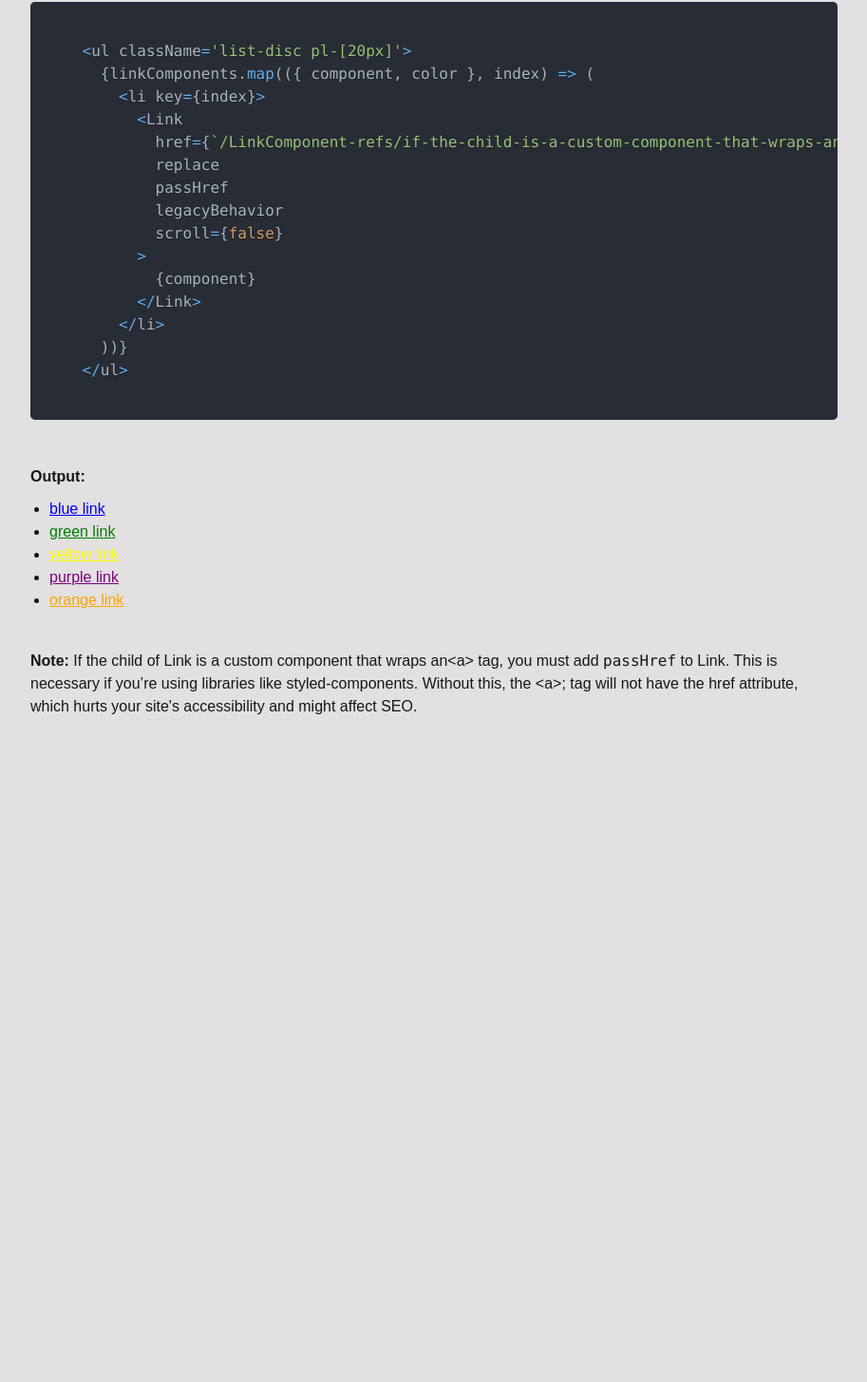
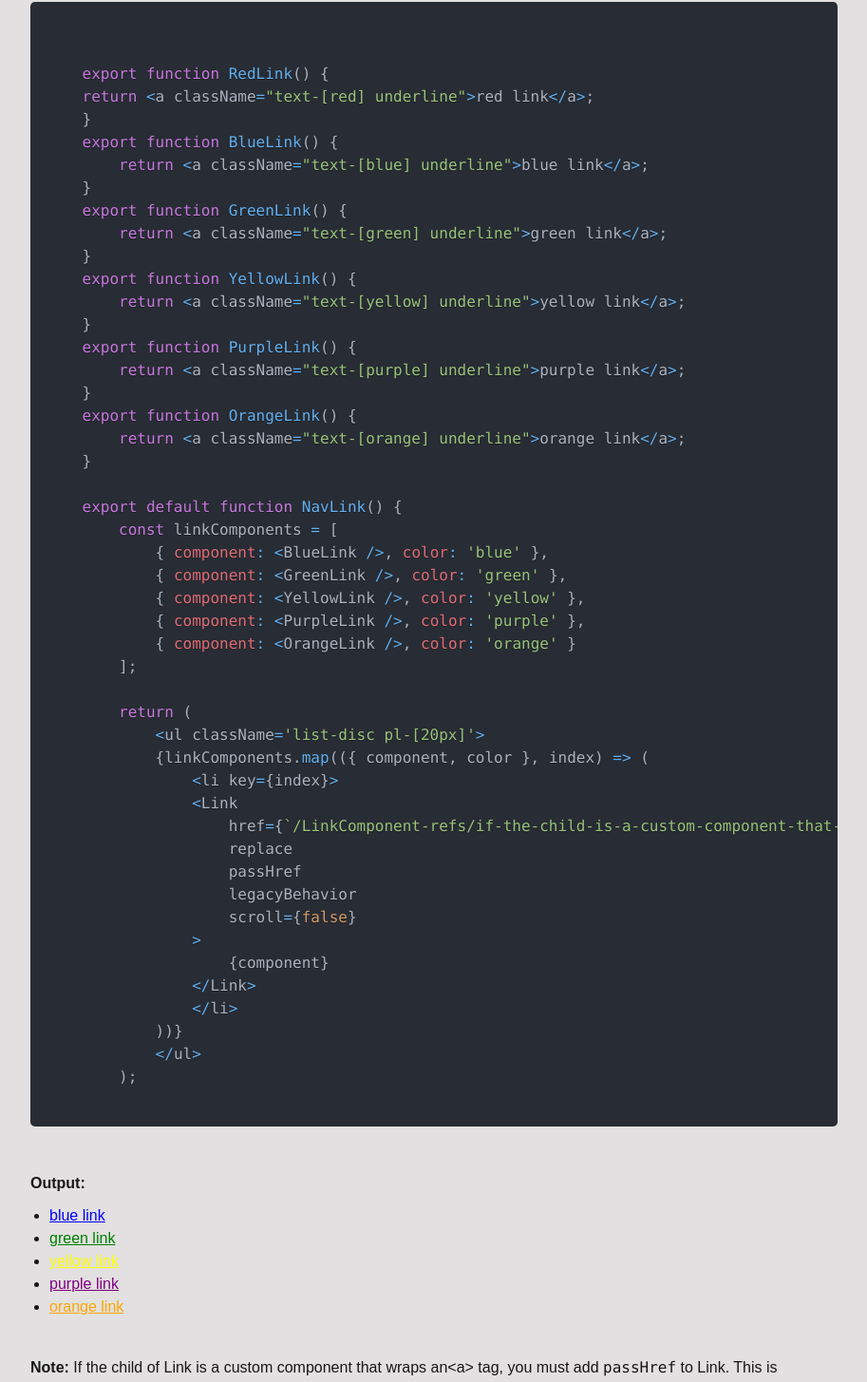
Before and after one commit to ReggieAlbiosA/nextjs-fundamentals, a Next.js app: page /LinkComponent-refs/if-the-child-is-a-custom-component-that-wraps-an-a-tag in a window 1280 px wide. Shown: the part 219-1674 px from the top of the page at 95% size, without its empty margins (183-1096 px from the left). Before the commit the page ends 975 px from the top, so only its background shows below. Built offline with nearby package versions, Linux system fonts and the light colour scheme.

Commit message:
fixed build time error instance of 3

```diff
--- a/app/LinkComponent-refs/if-the-child-is-a-custom-component-that-wraps-an-a-tag/page.tsx
+++ b/app/LinkComponent-refs/if-the-child-is-a-custom-component-that-wraps-an-a-tag/page.tsx
@@ -33,6 +33,36 @@ export default function NavLink() {
     ];
 
     const code = `
+
+    export function RedLink() {
+    return <a className="text-[red] underline">red link</a>;
+    }
+    export function BlueLink() {
+        return <a className="text-[blue] underline">blue link</a>;
+    }
+    export function GreenLink() {
+        return <a className="text-[green] underline">green link</a>;
+    }
+    export function YellowLink() {
+        return <a className="text-[yellow] underline">yellow link</a>;
+    }
+    export function PurpleLink() {
+        return <a className="text-[purple] underline">purple link</a>;
+    }
+    export function OrangeLink() {
+        return <a className="text-[orange] underline">orange link</a>;
+    }
+
+    export default function NavLink() {
+        const linkComponents = [
+            { component: <BlueLink />, color: 'blue' },
+            { component: <GreenLink />, color: 'green' },
+            { component: <YellowLink />, color: 'yellow' },
+            { component: <PurpleLink />, color: 'purple' },
+            { component: <OrangeLink />, color: 'orange' }
+        ];
+
+        return (
             <ul className='list-disc pl-[20px]'>
             {linkComponents.map(({ component, color }, index) => (
                 <li key={index}>
@@ -48,13 +78,15 @@ export default function NavLink() {
                 </li>
             ))}
             </ul>
+        );
         `;
+
 
     return (
         <section className="w-full max-w-[850px] mx-auto pt-[50px] flex flex-col gap-y-[40px]">
             <div>
                 <h1 className="font-bold text-[2rem]">
-                    Custom Component that wraps an {`<a>`} tag from next.js Link Component
+                    Custom Component that wraps an <span>&lt;a&gt;</span> tag from next.js Link Component
                 </h1>
                 <hr className="border-b-[2px] border-[#222126]" />
             </div>
@@ -91,8 +123,8 @@ export default function NavLink() {
 
             <p>
                 <strong>Note:</strong> If the child of Link is a custom component that wraps an
-                {`<a>`} tag, you must add <code>passHref</code> to Link. This is necessary if you’re
-                using libraries like styled-components. Without this, the {`<a>`}; tag will not have
+                <span>&lt;a&gt;</span> tag, you must add <code>passHref</code> to Link. This is necessary if you’re
+                using libraries like styled-components. Without this, the <span>&lt;a&gt;</span> tag will not have
                 the href attribute, which hurts your site's accessibility and might affect SEO.
             </p>
         </section>
```
Lines whose indentation alone changed are shown as unchanged.
